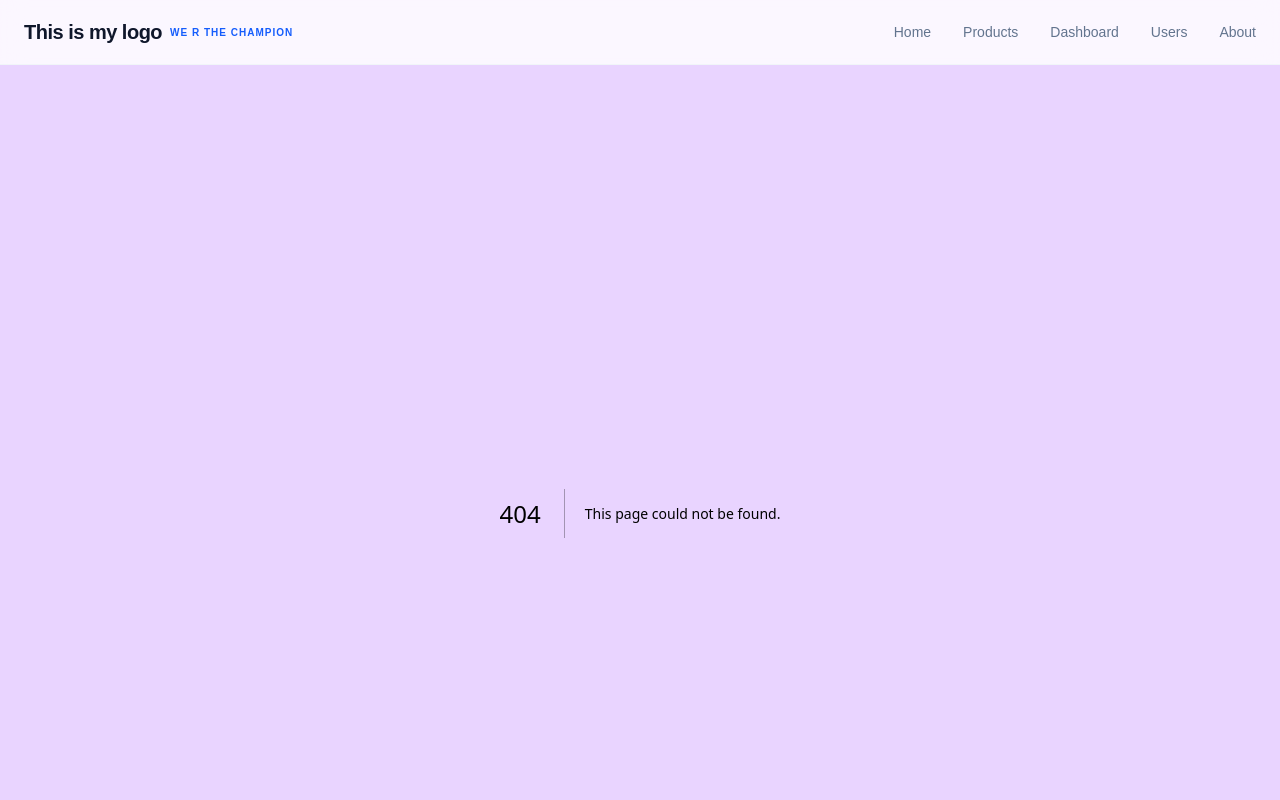
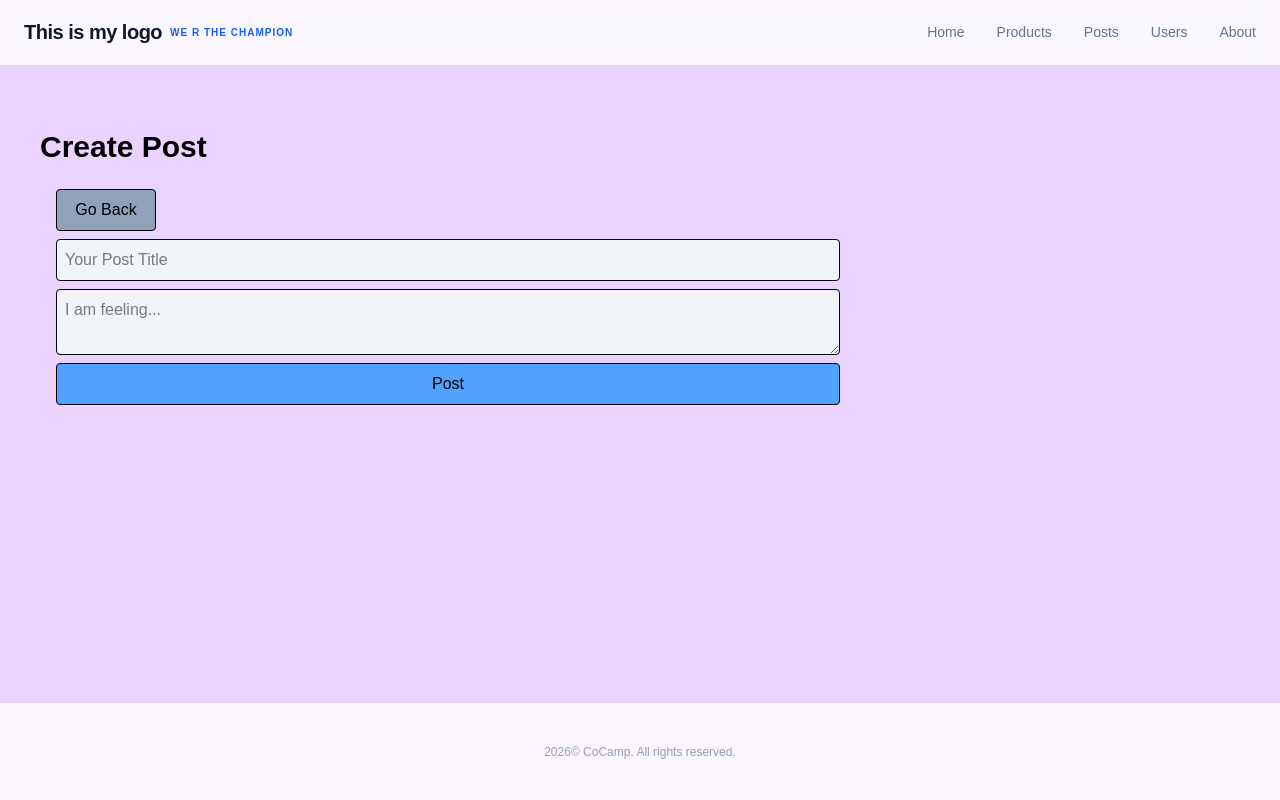
Before and after one commit to tingchannavong/nextjs-blog, a Next.js app: page /create-post in a window 1280 px wide. Before the commit this address had no page. Shown: the top 800 px of the page. Built offline with nearby package versions, Linux system fonts and the light colour scheme.

Commit message:
create post feat

```diff
--- /dev/null
+++ b/app/components/GoBack.tsx
@@ -0,0 +1,29 @@
+"use client";
+import React from "react";
+import { type MouseEvent } from "react";
+
+function GoBack() {
+    //  way 1 sends e object
+  // const hdlGoBack = (e: MouseEvent<HTMLButtonElement>): void => {
+  // history.back();
+  // }
+
+// way 2 handle the function directly
+  const hdlGoBack: React.MouseEventHandler<HTMLButtonElement> = (): void => {
+    history.back();
+  };
+
+  return (
+    <div>
+      <button
+        type="button"
+        className="border p-2 rounded bg-slate-400 hover:bg-blue-700 hover:text-white w-25"
+        onClick={hdlGoBack}
+      >
+        Go Back
+      </button>
+    </div>
+  );
+}
+
+export default GoBack;
--- /dev/null
+++ b/app/create-post/page.tsx
@@ -0,0 +1,32 @@
+import GoBack from "../components/GoBack";
+
+function CreatePostPage() {
+  return (
+    <div className="flex flex-col gap-2 m-2 p-2">
+      <h1 className="text-3xl font-bold">Create Post</h1>
+      <form className="flex flex-col gap-2 m-2 p-2 w-200">
+        <GoBack />
+        <input
+          name="title"
+          type="text"
+          className="border p-2 rounded bg-slate-100"
+          placeholder="Your Post Title"
+        />
+        <textarea
+          name=""
+          id=""
+          className="border p-2 rounded bg-slate-100"
+          placeholder="I am feeling..."
+        ></textarea>
+        <button
+          type="submit"
+          className="border p-2 rounded bg-blue-400 hover:bg-blue-700 hover:text-white"
+        >
+          Post
+        </button>
+      </form>
+    </div>
+  );
+}
+
+export default CreatePostPage;
--- a/app/dashboard/page.tsx
+++ /dev/null
@@ -1,9 +0,0 @@
-import React from 'react'
-
-function DashboardPage() {
-  return (
-    <div>dashboard</div>
-  )
-}
-
-export default DashboardPage
--- a/app/layout.tsx
+++ b/app/layout.tsx
@@ -45,7 +45,7 @@ export default function RootLayout({
                   Products
                 </Link>
                 <Link href="/dashboard" className={styles.navLink}>
-                  Dashboard
+                  Posts
                 </Link>
                 <Link href="/users" className={styles.navLink}>
                   Users
--- a/app/page.tsx
+++ b/app/page.tsx
@@ -1,5 +1,7 @@
 import styles from "./page.module.css";
 import Image from "next/image";
+import Link from "next/link";
+
 export default function HomePage() {
   return (
     <section className={styles.hero}>
@@ -12,6 +14,7 @@ export default function HomePage() {
       <div className={styles.heroContent}>
         <h1 className={styles.title}>/\ Welcome to <span className={styles.titleAccent}>Next JS</span> App /\</h1>
         <p className={styles.description}>Lorem, ipsum dolor sit amet consectetur adipisicing elit. Vero alias soluta dolor consequatur velit cum quo, blanditiis quam! Iure accusamus dolorem distinctio facilis corporis quidem, labore quam quas ullam sunt? Lorem ipsum, dolor sit amet consectetur adipisicing elit. Aperiam ipsa voluptatum, enim fuga provident id voluptates magnam labore architecto sit.</p>
+        <Link href="/create-post"><button className="bg-amber-950 rounded-lg text-3xl p-4 text-slate-300 hover:text-purple-400">Create Post</button></Link>
       </div>
     </section>
   );
--- a/app/dashboard/layout.tsx
+++ b/app/posts/layout.tsx
@@ -1,12 +1,12 @@
-function DashboardLayout({ children } : {
+function PostLayout({ children } : {
     children: React.ReactNode;
 }) {
   return (
     <section className="bg-orange-100 p-2 m-2">
-        <h2>Dashboard section</h2>
+        <h2>All posts section</h2>
         {children}
     </section>
   )
 }
 
-export default DashboardLayout
+export default PostLayout
--- /dev/null
+++ b/app/posts/page.tsx
@@ -0,0 +1,9 @@
+import React from 'react'
+
+function PostPage() {
+  return (
+    <div>Post</div>
+  )
+}
+
+export default PostPage
```
Also changed, not shown: app/posts/settings/page.tsx (renamed from app/dashboard/settings/page.tsx).
